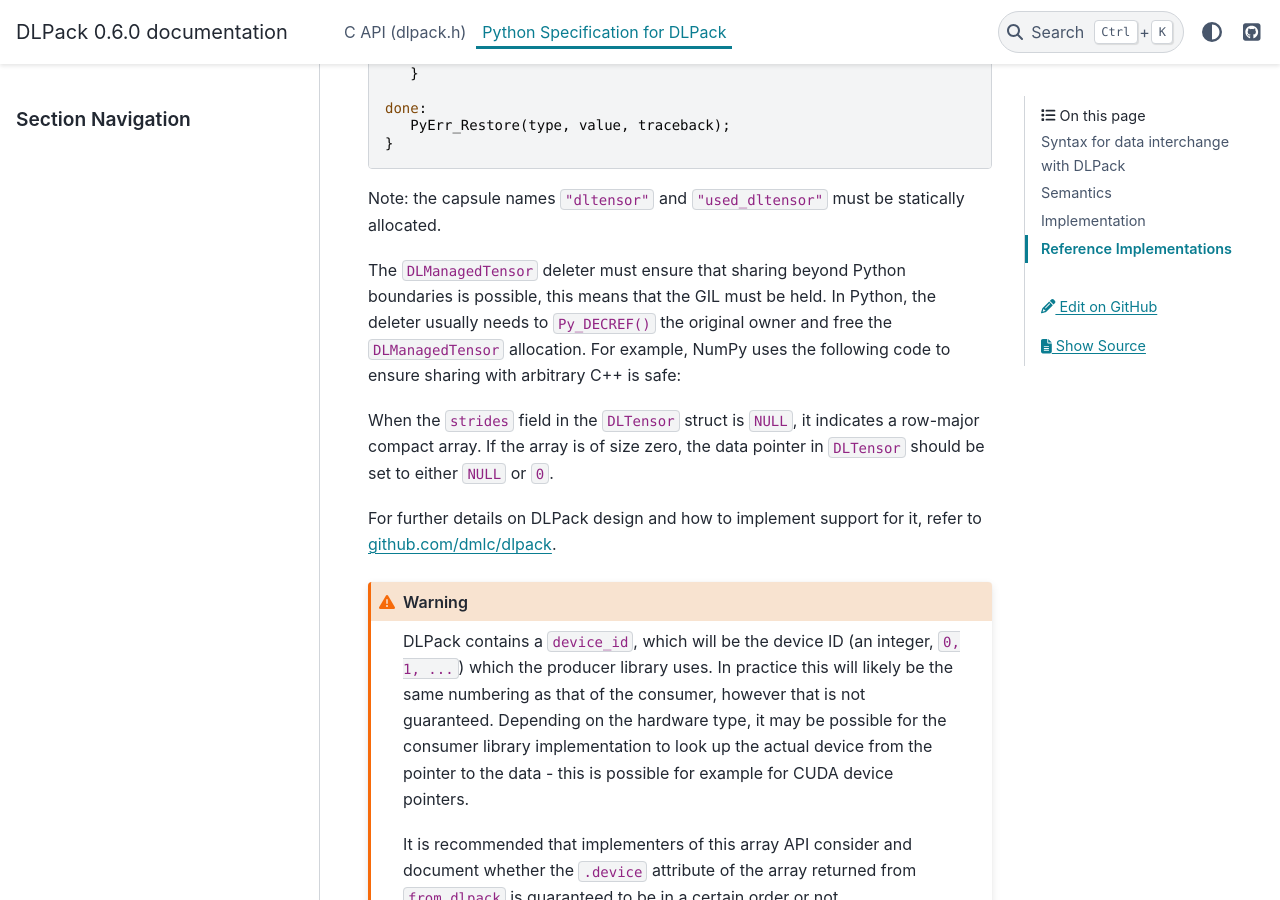
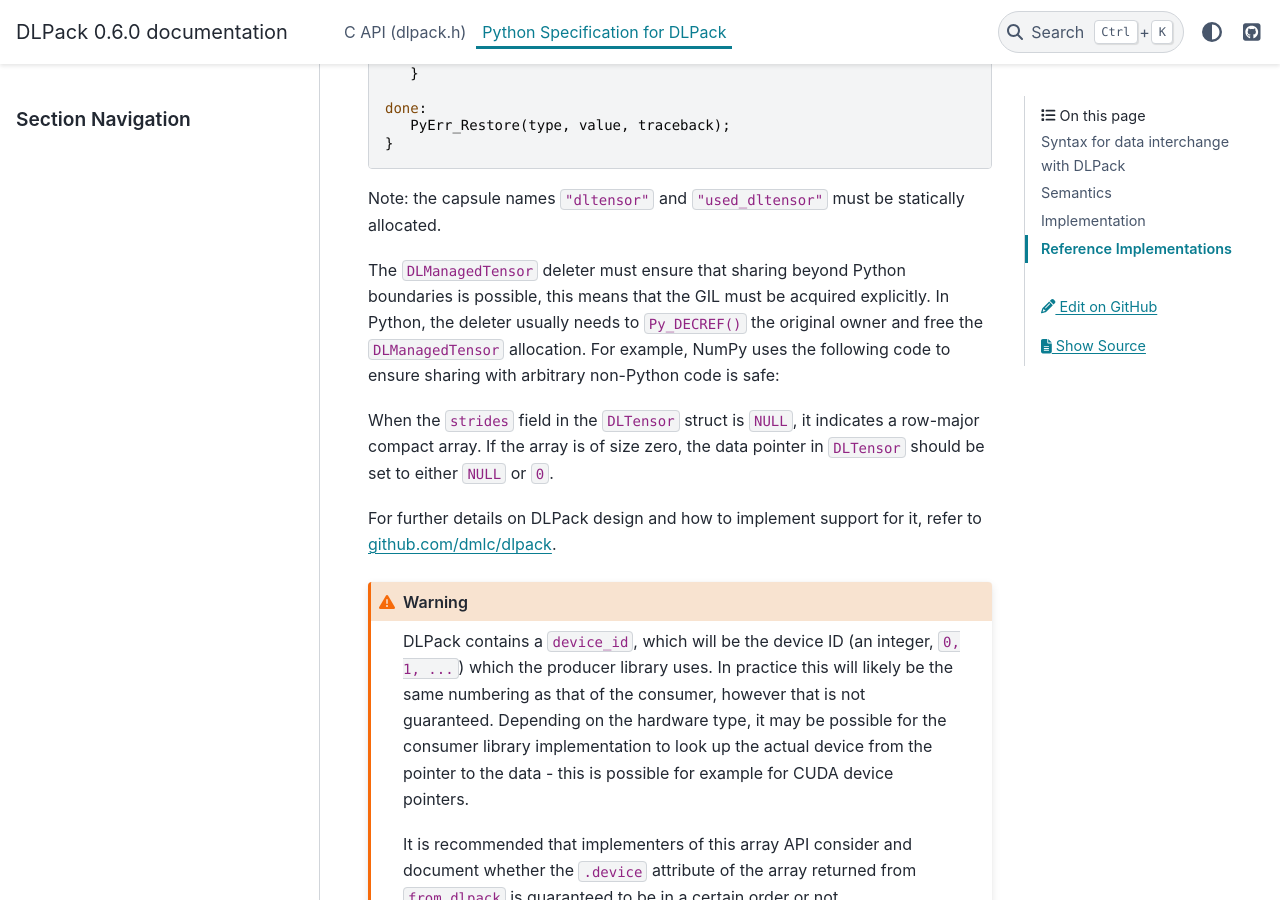
Before and after one commit to dmlc/dlpack, a Sphinx documentation site: the page built from docs/source/python_spec.rst, in a window 1280 px wide and 900 px high, scrolled down 3198 px. Built offline with Sphinx 7.4.7 and the PyData theme 0.15.4, drawn with Linux system fonts in a browser that asks for light colours; some of the changed lines change nothing that is shown.

Commit message:
Apply suggestions from code review
Co-authored-by: Antoine Pitrou <pitrou@free.fr>

```diff
--- a/docs/source/python_spec.rst
+++ b/docs/source/python_spec.rst
@@ -135,20 +135,20 @@
 statically allocated.
 
 The ``DLManagedTensor`` deleter must ensure that sharing beyond Python
-boundaries is possible, this means that the GIL must be held.
+boundaries is possible, this means that the GIL must be acquired explicitly.
 In Python, the deleter usually needs to ``Py_DECREF()`` the original owner
 and free the ``DLManagedTensor`` allocation.
 For example, NumPy uses the following code to ensure sharing with arbitrary
-C++ is safe:
+non-Python code is safe:
 
 .. code-block:: C
    static void array_dlpack_deleter(DLManagedTensor *self)
    {
       /*
-       * Leak the pyobj if not initialized.  This can happen if we are running
-       * exit handlers that are destructing c++ objects with residual (owned)
-       * PyObjects stored in them after the Python runtime has already been
-       * terminated.
+       * Leak the Python object if the Python runtime is not available.
+       * This can happen if the DLPack consumer destroys the tensor late
+       * after Python runtime finalization (for example in case the tensor
+       * was indirectly kept alive by a C++ static variable).
        */
       if (!Py_IsInitialized()) {
          return;
```
